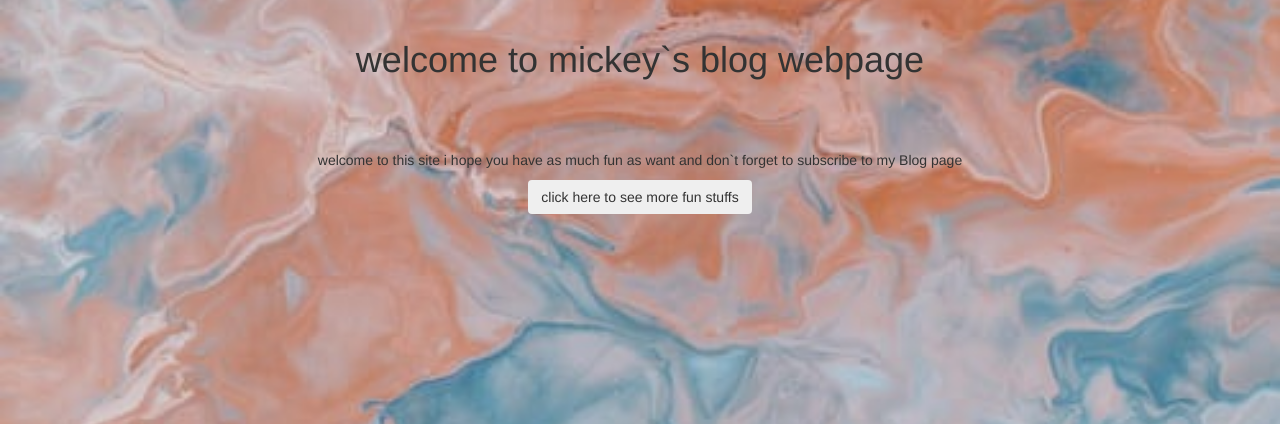
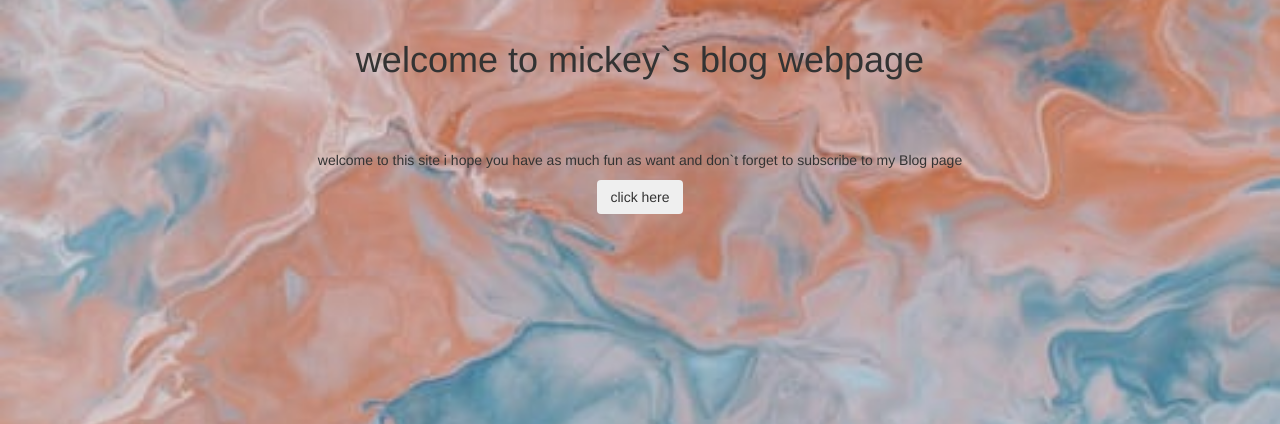
Before and after one commit to michael-creator/mickey-blogs, a Flask app: page / in a window 1280 px wide. Shown: the part 52-476 px from the top of the page. Run offline with Flask 2, Linux system fonts and the light colour scheme; some libraries are stand-ins or nearby versions.

```diff
--- a/app/templates/index.html
+++ b/app/templates/index.html
@@ -13,7 +13,7 @@
         <P>welcome to this site i hope you have as much fun as want and don`t forget to subscribe to my Blog page </P>
     </div>
     <div class="container">
-        <button class="btn primary">click here to see more fun stuffs</button>
+        <button class="btn primary">click here</button>
     </div>
 
 {% endblock %}
```
Also changed, not shown: 2 other files.
